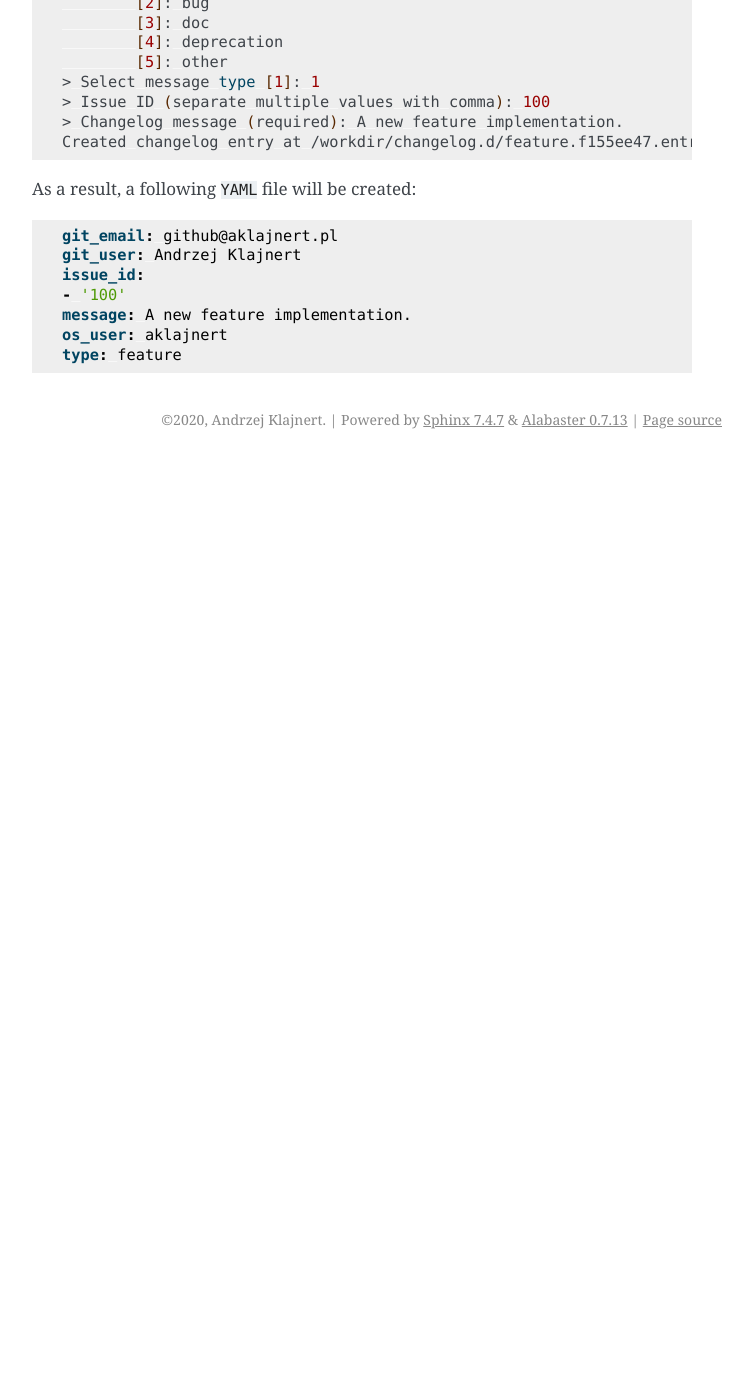
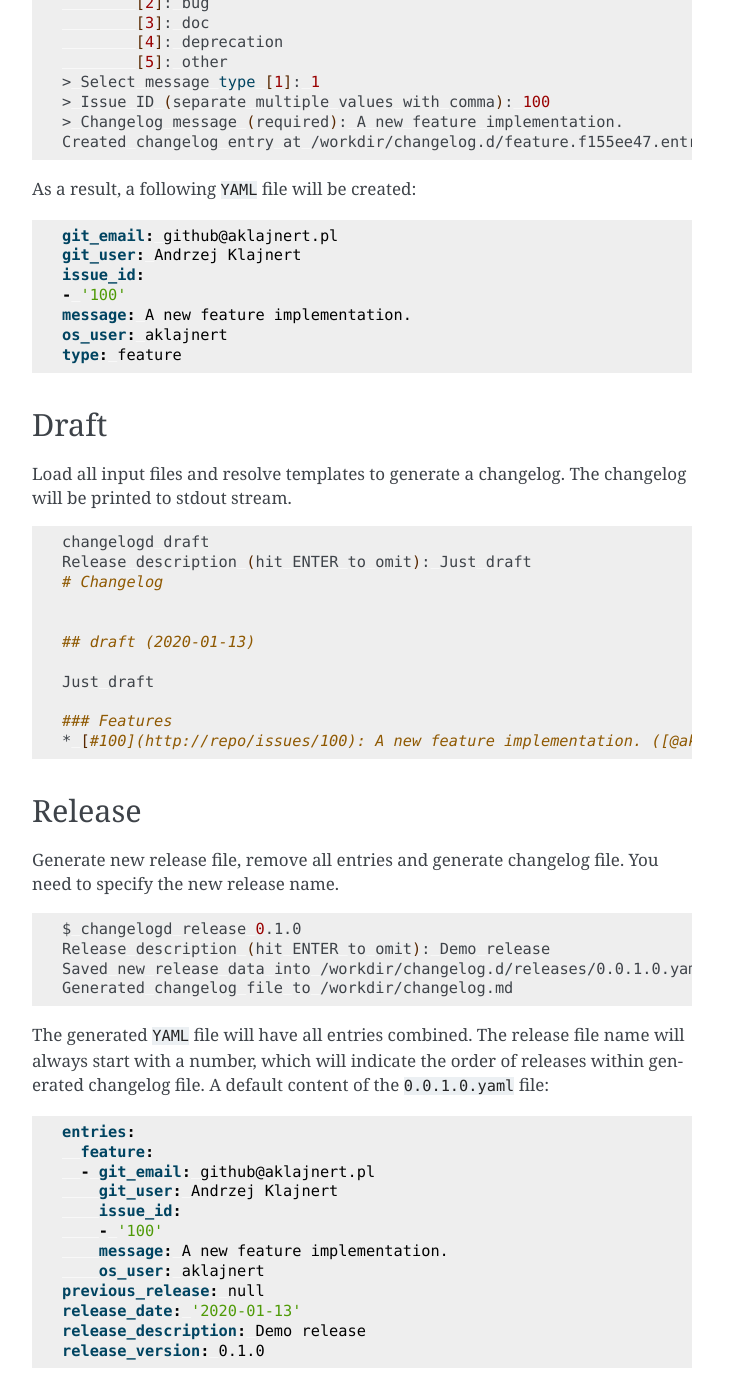
Before and after one commit to aklajnert/changelogd, a Sphinx documentation site: the page built from docs/commands.rst, in a window 1280 px wide and 1400 px high, scrolled down 666 px. Shown: the whole window, without its empty margins (388-1141 px from the left). Built offline with Sphinx 7.4.7, drawn with Linux system fonts in a browser that asks for light colours; before the commit the page ends 1125 px from its top, so only the background shows below that.

Commit message:
Describe draft and release commands

```diff
--- a/docs/commands.rst
+++ b/docs/commands.rst
@@ -13,9 +13,9 @@ You can select different directory with ``--path`` argument.
 
 .. code-block:: bash
 
-    $ changelogd init
-    Created main configuration file: /workdir/changelog.d/config.yaml
-    Copied templates to /workdir/changelog.d/templates
+   $ changelogd init
+   Created main configuration file: /workdir/changelog.d/config.yaml
+   Copied templates to /workdir/changelog.d/templates
 
 Entry
 -----
@@ -27,16 +27,16 @@ username.
 
 .. code-block:: bash
 
-    $ changelogd entry
-            [1]: feature
-            [2]: bug
-            [3]: doc
-            [4]: deprecation
-            [5]: other
-    > Select message type [1]: 1
-    > Issue ID (separate multiple values with comma): 100
-    > Changelog message (required): A new feature implementation.
-    Created changelog entry at /workdir/changelog.d/feature.f155ee47.entry.yaml
+   $ changelogd entry
+           [1]: feature
+           [2]: bug
+           [3]: doc
+           [4]: deprecation
+           [5]: other
+   > Select message type [1]: 1
+   > Issue ID (separate multiple values with comma): 100
+   > Changelog message (required): A new feature implementation.
+   Created changelog entry at /workdir/changelog.d/feature.f155ee47.entry.yaml
 
 As a result, a following ``YAML`` file will be created:
 
@@ -49,3 +49,55 @@ As a result, a following ``YAML`` file will be created:
    message: A new feature implementation.
    os_user: aklajnert
    type: feature
+
+Draft
+-----
+
+Load all input files and resolve templates to generate a changelog. The changelog
+will be printed to stdout stream.
+
+.. code-block:: bash
+
+   changelogd draft
+   Release description (hit ENTER to omit): Just draft
+   # Changelog
+
+
+   ## draft (2020-01-13)
+
+   Just draft
+
+   ### Features
+   * [#100](http://repo/issues/100): A new feature implementation. ([@aklajnert](github@aklajnert.pl))
+
+Release
+-------
+
+Generate new release file, remove all entries and generate changelog file. You need to
+specify the new release name.
+
+.. code-block:: bash
+
+   $ changelogd release 0.1.0
+   Release description (hit ENTER to omit): Demo release
+   Saved new release data into /workdir/changelog.d/releases/0.0.1.0.yaml
+   Generated changelog file to /workdir/changelog.md
+
+The generated ``YAML`` file will have all entries combined. The release file name will
+always start with a number, which will indicate the order of releases within generated
+changelog file. A default content of the ``0.0.1.0.yaml`` file:
+
+.. code-block:: yaml
+
+   entries:
+     feature:
+     - git_email: github@aklajnert.pl
+       git_user: Andrzej Klajnert
+       issue_id:
+       - '100'
+       message: A new feature implementation.
+       os_user: aklajnert
+   previous_release: null
+   release_date: '2020-01-13'
+   release_description: Demo release
+   release_version: 0.1.0
```
